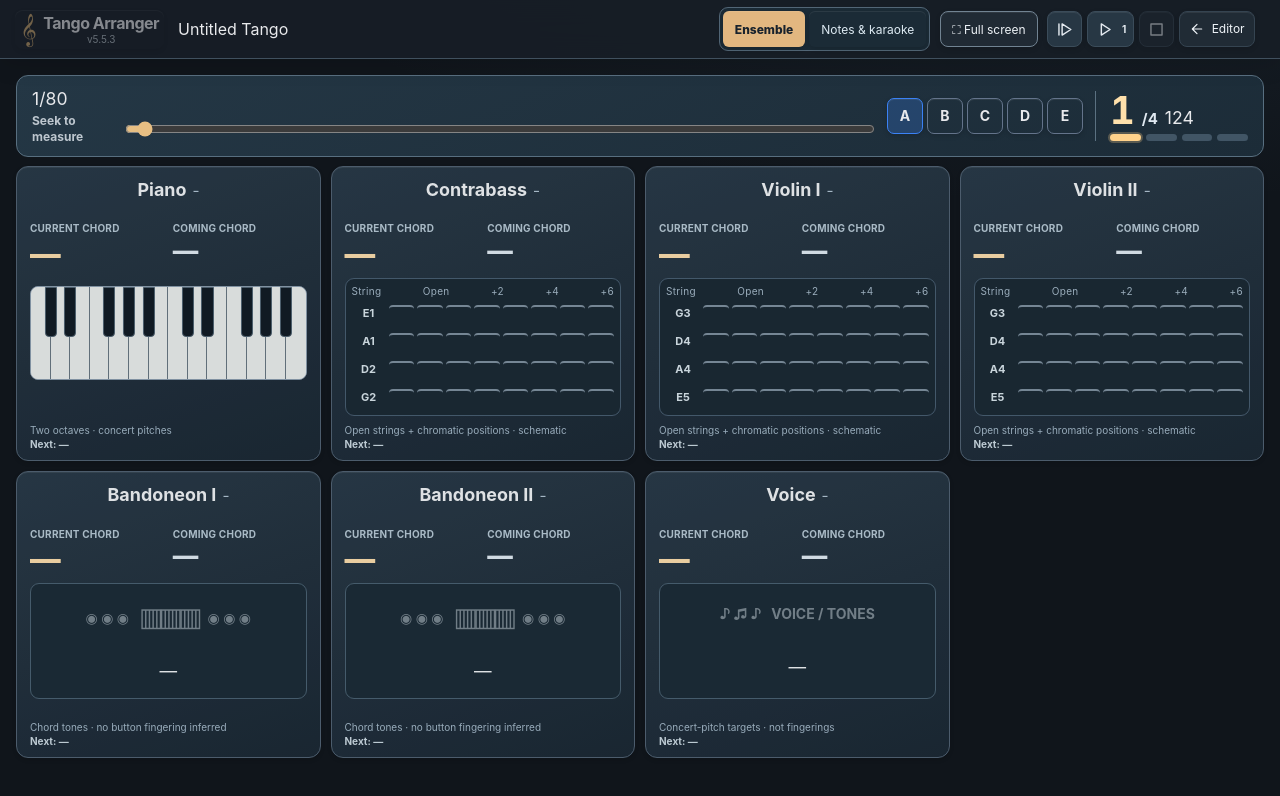
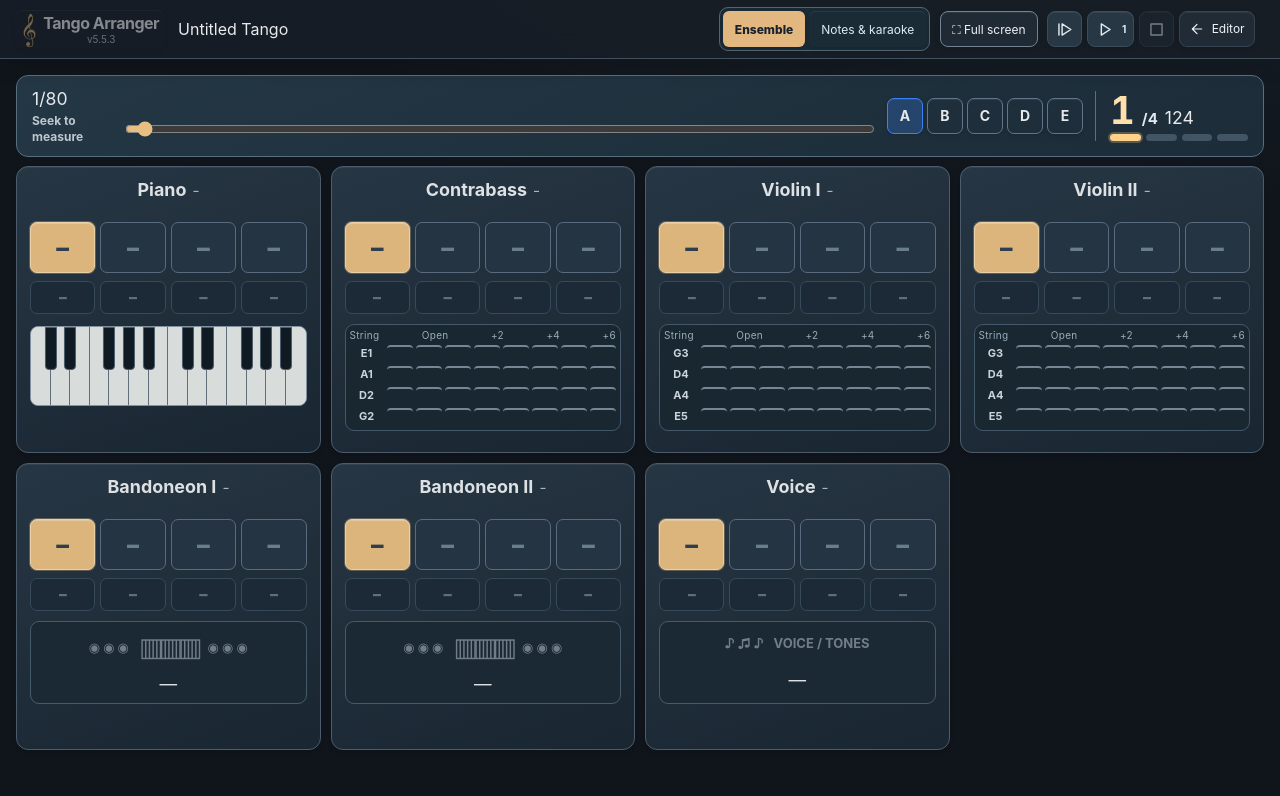
Before and after one commit to niwrA/tango-arranger, a Vue app: page / in a window 1280 px wide. Both pictures are taken after a click on the button "Performance". Shown: the top 796 px of the page. Built offline with nearby package versions, Linux system fonts and the light colour scheme.

Commit message:
Replace instrument card labels with active chord/beat slots and upcoming-measure chord row

```diff
--- a/src/PerformanceChordDiagram.vue
+++ b/src/PerformanceChordDiagram.vue
@@ -5,8 +5,7 @@ import {chordTones,instrumentFamily,parsePitch,type Instrument} from './music';
 /** All highlighted notes are concert-pitch chord tones, not a generated fingering or the
  * exact notes currently being played by this part. Physical stopped-note locations are
  * schematic; bandoneon systems and wind fingerings need an instrument-specific chart. */
-const props=defineProps<{instrument:Instrument;chord:string;nextChord:string;nextMeasure?:number|null;nextBeat?:number|null}>();
-const nextTiming=computed(()=>props.nextMeasure===null||props.nextMeasure===undefined?'':`m. ${props.nextMeasure}${props.nextBeat&&props.nextBeat>1?' · beat '+props.nextBeat:''}`);
+const props=defineProps<{instrument:Instrument;chord:string;nextChord:string;currentBeats:string[];upcomingBeats:string[];activeBeat:number}>();
 const family=computed(()=>instrumentFamily(props.instrument));
 const sharpNames=['C','C#','D','D#','E','F','F#','G','G#','A','A#','B'];
 const flatNames=['C','Db','D','Eb','E','F','Gb','G','Ab','A','Bb','B'];
@@ -18,8 +17,6 @@ function toneClasses(symbol:string):number[]{
   return [...new Set(chordTones(symbol))];
 }
 const tones=computed(()=>toneClasses(props.chord));
-const upcomingTones=computed(()=>toneClasses(props.nextChord));
-const nextNames=computed(()=>upcomingTones.value.map(noteName).join(' · ')||'—');
 const root=computed(()=>{
  const match=props.chord.trim().match(/^([A-Ga-g])([#b]?)/);
  return match?parsePitch(match[1].toUpperCase()+match[2]+'4')!%12:-1;
@@ -51,10 +48,16 @@ const diagramDescription=computed(()=>{
 </script>
 
 <template>
- <div class="performance-instrument-diagram" :aria-label="instrument+' chord note reference'">
-   <div class="diagram-harmony-pair">
-     <div class="diagram-chord-now"><small>Current chord</small><strong>{{chord||'—'}}</strong></div>
-     <div class="diagram-chord-next"><small>Coming chord</small><strong>{{nextChord||'—'}}</strong><em v-if="nextTiming">{{nextTiming}}</em></div>
+ <div class="performance-instrument-diagram" :aria-label="instrument+' chord note reference. '+diagramDescription">
+   <div class="diagram-measure-chords" role="group" :aria-label="'Current measure chords, beat '+activeBeat+' of '+currentBeats.length">
+    <span v-for="(symbol,index) in currentBeats" :key="index" class="diagram-chord-beat" :class="{'is-current-beat':activeBeat===index+1,'is-continuation':symbol==='–'}" :aria-label="'Beat '+(index+1)+': '+(symbol==='–'?'same chord as previous beat':symbol)">
+      <strong>{{symbol}}</strong>
+    </span>
+   </div>
+   <div class="diagram-upcoming-measure" role="group" aria-label="Chords in the next measure">
+    <span v-for="(symbol,index) in upcomingBeats" :key="index" class="diagram-next-chord-beat" :class="{'is-continuation':symbol==='–'}" :aria-label="'Next measure beat '+(index+1)+': '+(symbol==='–'?'same chord as previous beat':symbol)">
+      <strong>{{symbol}}</strong>
+    </span>
    </div>
    <div v-if="family==='Piano'" class="diagram-piano" aria-label="Piano keys highlighted at chord pitch classes">
      <div class="diagram-white-keys">
@@ -87,7 +90,6 @@ const diagramDescription=computed(()=>{
      </div>
      <div class="diagram-tone-pills"><span v-for="tone in tones" :key="tone" class="diagram-tone-pill" :class="{'is-root':tone===root}">{{noteName(tone)}}</span><span v-if="!tones.length">—</span></div>
    </div>
-   <div class="diagram-footer"><span>{{diagramDescription}}</span><span class="diagram-next-tones">Next: {{nextNames}}</span></div>
  </div>
 </template>
 
@@ -128,4 +130,36 @@ const diagramDescription=computed(()=>{
 .diagram-footer{margin-top:auto;display:flex;gap:2px;flex-direction:column;text-align:left;color:#a6bbcb;font-size:10px;line-height:1.2}
 .diagram-next-tones{font-weight:650;color:#cedce5}
 @media(max-width:900px){.diagram-harmony-pair strong{font-size:clamp(18px,2.3vw,27px)}.diagram-chord-next strong{font-size:clamp(16px,2vw,24px)}.diagram-white-key>span,.diagram-black-key{font-size:9px}.diagram-fingerboard{min-height:108px}.diagram-string-stop span{font-size:9px}}
+
+/* Beat slots ARE the chord and count-in: one chord onset per measure or a
+ * continuation dash. The active playback beat is the only bright slot. */
+.diagram-measure-chords,.diagram-upcoming-measure{display:grid;grid-auto-flow:column;grid-auto-columns:minmax(0,1fr);gap:5px;width:100%;min-width:0}
+.diagram-chord-beat,.diagram-next-chord-beat{display:flex;align-items:center;justify-content:center;min-width:0;white-space:nowrap;border-radius:7px;border:1px solid #617589;font-variant-numeric:tabular-nums}
+.diagram-measure-chords{margin:0 0 1px}
+.diagram-chord-beat{height:51px;background:#263846;color:#d6e4ed}
+.diagram-chord-beat strong{font-weight:850;font-size:clamp(18px,2vw,30px);line-height:1;overflow:hidden;text-overflow:ellipsis}
+.diagram-chord-beat.is-continuation{color:#718996}
+.diagram-chord-beat.is-current-beat{background:#f1c587;color:#192731;border-color:#ffe3b5;box-shadow:inset 0 1px rgba(255,255,255,.35),0 0 0 1px #efc58b55}
+.diagram-chord-beat.is-current-beat.is-continuation{color:#314353}
+.diagram-upcoming-measure{margin:0 0 3px}
+.diagram-next-chord-beat{height:33px;background:#1d2d39;border-color:#3a5061;color:#d2dfe9}
+.diagram-next-chord-beat strong{font-size:clamp(14px,1.3vw,20px);font-weight:760;overflow:hidden;text-overflow:ellipsis}
+.diagram-next-chord-beat.is-continuation{color:#617989}
+.performance-instrument-diagram{gap:7px}
+.diagram-piano{min-height:80px;height:80px;margin-top:2px}
+.diagram-fingerboard{min-height:98px;padding:4px;gap:3px}
+.diagram-string-row{min-height:18px}
+.diagram-string-stop{height:17px}
+.diagram-targets{min-height:83px;gap:5px;padding:6px}
+.diagram-tone-pill{min-height:29px;min-width:29px;font-size:14px;padding:4px 6px}
+.diagram-targets-graphic{font-size:13px}
+@media(max-width:900px){
+ .diagram-chord-beat{height:46px}
+ .diagram-chord-beat strong{font-size:clamp(18px,2vw,25px)}
+ .diagram-next-chord-beat{height:31px}
+ .diagram-piano{min-height:77px;height:77px}
+ .diagram-fingerboard{min-height:94px}
+ .diagram-targets{min-height:78px}
+}
+
 </style>
```
